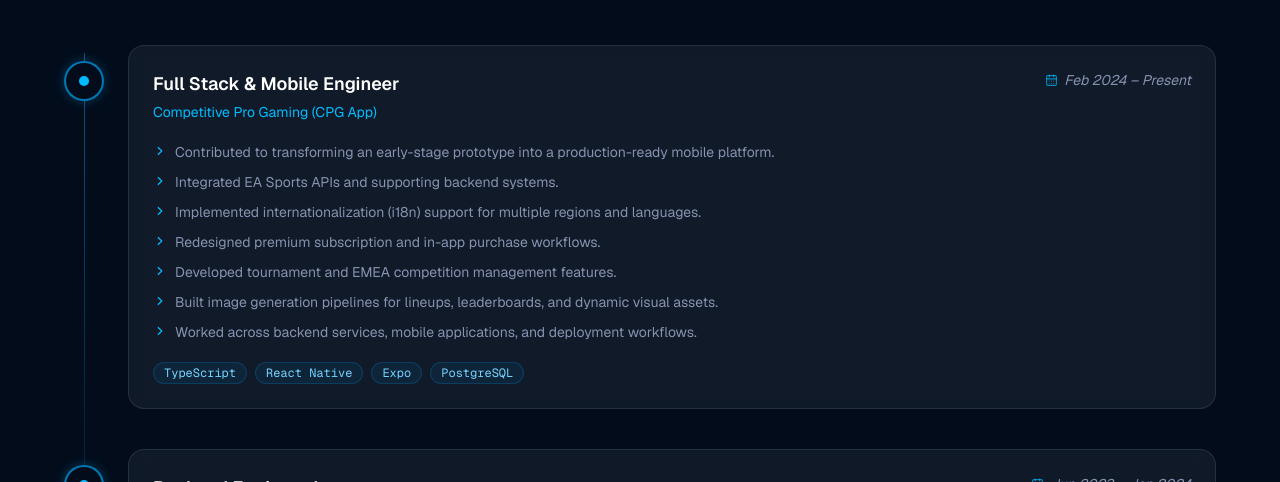
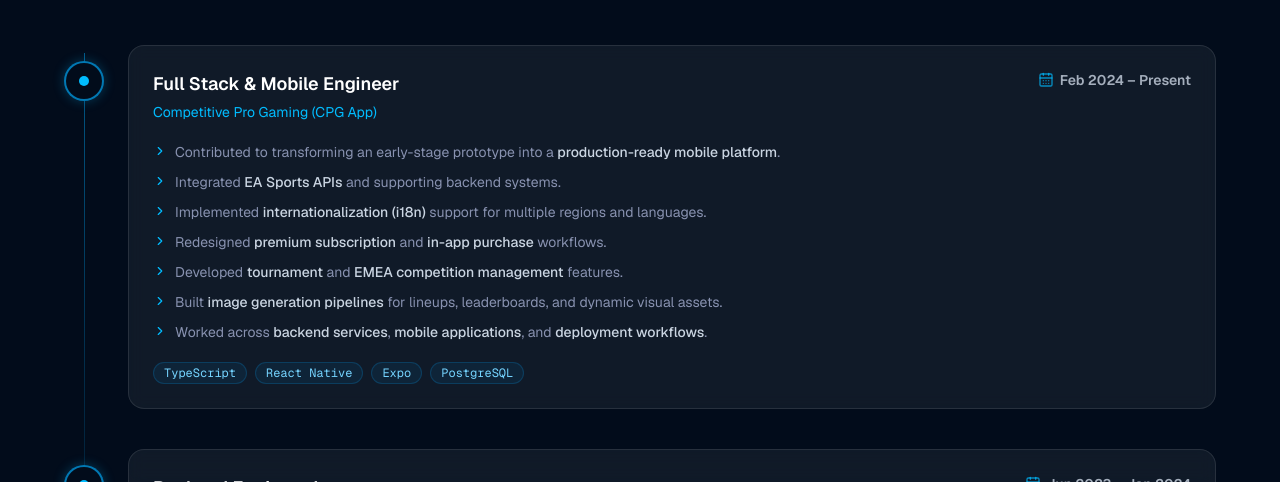
Before and after one commit to sairam4123/portfolio, a Next.js app: page / in a window 1280 px wide. Shown: the part 2318-2800 px from the top of the page. Built offline with nearby package versions, Linux system fonts and the light colour scheme.

Commit message:
feat: add Achievements section and enhance styling across components

```diff
--- a/src/app/globals.css
+++ b/src/app/globals.css
@@ -17,9 +17,12 @@ html {
 }
 
 body {
-  background: var(--background);
+  background-color: var(--background);
+  background-image: radial-gradient(rgba(14, 165, 233, 0.07) 1px, transparent 1px);
+  background-size: 32px 32px;
   color: var(--foreground);
   font-family: var(--font-geist-sans), Arial, Helvetica, sans-serif;
+  overflow-x: hidden;
 }
 
 /* Hero background orb drift */
--- a/src/app/page.tsx
+++ b/src/app/page.tsx
@@ -5,6 +5,7 @@ import Skills from "@/components/Skills";
 import Experience from "@/components/Experience";
 import Projects from "@/components/Projects";
 import Education from "@/components/Education";
+import Achievements from "@/components/Achievements";
 import Contact from "@/components/Contact";
 
 export default function Home() {
@@ -17,6 +18,7 @@ export default function Home() {
         <Skills />
         <Experience />
         <Projects />
+        <Achievements />
         <Education />
         <Contact />
       </main>
--- a/src/components/About.tsx
+++ b/src/components/About.tsx
@@ -2,8 +2,8 @@ import { FadeIn } from "@/components/animations";
 
 export default function About() {
   return (
-    <section id="about" className="py-24 px-6">
-      <div className="max-w-6xl mx-auto">
+    <section id="about" className="py-24 px-6 relative">
+      <div className="max-w-6xl mx-auto relative z-10">
         <FadeIn>
           <div className="mb-12">
             <div className="flex items-end gap-4">
--- /dev/null
+++ b/src/components/Achievements.tsx
@@ -0,0 +1,68 @@
+import { Trophy, BookOpen, Award, Gamepad2 } from "lucide-react";
+import type { LucideIcon } from "lucide-react";
+import { FadeIn, Stagger, StaggerItem } from "@/components/animations";
+
+const hi = (text: string) => (
+  <span className="text-white font-semibold">{text}</span>
+);
+
+const achievements: { icon: LucideIcon; color: string; bg: string; border: string; content: React.ReactNode }[] = [
+  {
+    icon: Trophy,
+    color: "text-yellow-400",
+    bg: "bg-yellow-500/10",
+    border: "border-yellow-500/20",
+    content: <>Won {hi("10+ prizes")} across {hi("12+ symposiums")}.</>,
+  },
+  {
+    icon: BookOpen,
+    color: "text-sky-300",
+    bg: "bg-sky-500/10",
+    border: "border-sky-500/20",
+    content: <>Published a research paper on {hi("TRAX")} in the {hi("IJMRSET")}.</>,
+  },
+  {
+    icon: Award,
+    color: "text-cyan-300",
+    bg: "bg-cyan-500/10",
+    border: "border-cyan-500/20",
+    content: <>Received {hi("2× Best Technical Student Award")} at Mookambigai College of Engineering.</>,
+  },
+  {
+    icon: Gamepad2,
+    color: "text-violet-400",
+    bg: "bg-violet-500/10",
+    border: "border-violet-500/20",
+    content: <>Organized {hi("5 GIC Game Jams")} for the Godot India Community.</>,
+  },
+];
+
+export default function Achievements() {
+  return (
+    <section id="achievements" className="py-24 px-6 relative">
+      <div className="max-w-6xl mx-auto relative z-10">
+        <FadeIn>
+          <div className="mb-12">
+            <div className="flex items-end gap-4">
+              <h2 className="text-3xl font-bold text-white">Achievements</h2>
+              <div className="flex-1 h-px bg-linear-to-r from-sky-500/30 to-transparent mb-1.5" />
+            </div>
+          </div>
+        </FadeIn>
+
+        <Stagger className="grid grid-cols-1 md:grid-cols-2 gap-5">
+          {achievements.map((a, i) => (
+            <StaggerItem key={i} index={i}>
+              <div className="bg-white/5 backdrop-blur-sm border border-white/10 rounded-2xl p-6 flex gap-5 items-start hover:border-white/20 hover:bg-white/[0.07] transition-all duration-300">
+                <div className={`shrink-0 w-12 h-12 rounded-xl ${a.bg} border ${a.border} flex items-center justify-center`}>
+                  <a.icon size={22} className={a.color} />
+                </div>
+                <p className="text-[#8892b0] text-sm leading-relaxed pt-3">{a.content}</p>
+              </div>
+            </StaggerItem>
+          ))}
+        </Stagger>
+      </div>
+    </section>
+  );
+}
--- a/src/components/Contact.tsx
+++ b/src/components/Contact.tsx
@@ -21,7 +21,7 @@ export default function Contact() {
     "w-full bg-white/5 border border-white/10 rounded-xl px-4 py-3 text-[#ccd6f6] placeholder-[#8892b0]/50 text-sm focus:outline-none focus:border-sky-500/60 focus:bg-white/[0.07] transition-all duration-200";
 
   return (
-    <section id="contact" className="py-24 px-6 relative overflow-hidden">
+    <section id="contact" className="py-24 px-6 relative">
       <div className="absolute bottom-0 left-1/2 -translate-x-1/2 w-150 h-75 bg-sky-700/10 rounded-full blur-3xl pointer-events-none" />
 
       <div className="max-w-6xl mx-auto relative z-10">
--- a/src/components/Education.tsx
+++ b/src/components/Education.tsx
@@ -3,8 +3,8 @@ import { FadeIn, Stagger, StaggerItem } from "@/components/animations";
 
 export default function Education() {
   return (
-    <section id="education" className="py-24 px-6">
-      <div className="max-w-6xl mx-auto">
+    <section id="education" className="py-24 px-6 relative">
+      <div className="max-w-6xl mx-auto relative z-10">
         <FadeIn>
           <div className="mb-12">
             <div className="flex items-end gap-4">
@@ -27,7 +27,7 @@ export default function Education() {
               <div className="flex-1 min-w-0">
                 <div className="flex flex-wrap items-start justify-between gap-2 mb-1">
                   <h3 className="text-white font-semibold">
-                    Bachelor of Technology — Information Technology
+                    Bachelor of Technology - Information Technology
                   </h3>
                   <span className="text-sky-300 text-xs font-mono bg-sky-500/10 border border-sky-400/20 px-3 py-1 rounded-full whitespace-nowrap shrink-0">
                     Expected 2027
--- a/src/components/Experience.tsx
+++ b/src/components/Experience.tsx
@@ -1,22 +1,26 @@
 'use client'
 
-import { useRef, useState } from "react";
+import { useRef, useState, type ReactNode } from "react";
 import { ChevronRight, CalendarDays } from "lucide-react";
 import { FadeIn, Stagger, StaggerItem } from "@/components/animations";
 
-const jobs = [
+const hi = (text: string) => (
+  <span className="text-slate-300 font-medium">{text}</span>
+);
+
+const jobs: { title: string; company: string; period: string; points: ReactNode[]; tech: string[] }[] = [
   {
     title: "Full Stack & Mobile Engineer",
     company: "Competitive Pro Gaming (CPG App)",
     period: "Feb 2024 – Present",
     points: [
-      "Contributed to transforming an early-stage prototype into a production-ready mobile platform.",
-      "Integrated EA Sports APIs and supporting backend systems.",
-      "Implemented internationalization (i18n) support for multiple regions and languages.",
-      "Redesigned premium subscription and in-app purchase workflows.",
-      "Developed tournament and EMEA competition management features.",
-      "Built image generation pipelines for lineups, leaderboards, and dynamic visual assets.",
-      "Worked across backend services, mobile applications, and deployment workflows.",
+      <>Contributed to transforming an early-stage prototype into a {hi("production-ready mobile platform")}.</>,
+      <>Integrated {hi("EA Sports APIs")} and supporting backend systems.</>,
+      <>Implemented {hi("internationalization (i18n)")} support for multiple regions and languages.</>,
+      <>Redesigned {hi("premium subscription")} and {hi("in-app purchase")} workflows.</>,
+      <>Developed {hi("tournament")} and {hi("EMEA competition management")} features.</>,
+      <>Built {hi("image generation pipelines")} for lineups, leaderboards, and dynamic visual assets.</>,
+      <>Worked across {hi("backend services")}, {hi("mobile applications")}, and {hi("deployment workflows")}.</>,
     ],
     tech: ["TypeScript", "React Native", "Expo", "PostgreSQL"],
   },
@@ -25,10 +29,10 @@ const jobs = [
     company: "Anicha Digital Infrastructure (Campuzone)",
     period: "Jun 2023 – Jan 2024",
     points: [
-      "Developed bulk data ingestion pipelines for student and staff onboarding.",
-      "Built attendance management functionality for educational institutions.",
-      "Implemented backend features and resolved production issues across the platform.",
-      "Worked with large-scale academic data entry and management workflows.",
+      <>Developed {hi("bulk data ingestion pipelines")} for student and staff onboarding.</>,
+      <>Built {hi("attendance management")} functionality for educational institutions.</>,
+      <>Implemented backend features and resolved {hi("production issues")} across the platform.</>,
+      <>Worked with {hi("large-scale academic data")} entry and management workflows.</>,
     ],
     tech: ["Python", "Django", "MySQL"],
   },
@@ -70,8 +74,8 @@ function GlowCard({ children }: { children: React.ReactNode }) {
 
 export default function Experience() {
   return (
-    <section id="experience" className="py-24 px-6">
-      <div className="max-w-6xl mx-auto">
+    <section id="experience" className="py-24 px-6 relative">
+      <div className="max-w-6xl mx-auto relative z-10">
         <FadeIn>
           <div className="mb-12">
             <div className="flex items-end gap-4">
@@ -95,8 +99,8 @@ export default function Experience() {
                   <GlowCard>
                     <div className="flex flex-wrap items-start justify-between gap-3 mb-1">
                       <h3 className="text-white font-semibold text-lg">{job.title}</h3>
-                      <span className="flex items-center gap-1.5 text-[#8892b0] text-sm italic">
-                        <CalendarDays size={13} className="text-sky-400/70 shrink-0" />
+                      <span className="flex items-center gap-1.5 text-slate-300/80 text-sm font-semibold">
+                        <CalendarDays size={16} className="text-sky-400/70 shrink-0" />
                         {job.period}
                       </span>
                     </div>
--- a/src/components/Navbar.tsx
+++ b/src/components/Navbar.tsx
@@ -8,6 +8,7 @@ const links = [
   { href: "#skills", label: "Skills" },
   { href: "#experience", label: "Experience" },
   { href: "#projects", label: "Projects" },
+  { href: "#achievements", label: "Achievements" },
   { href: "#education", label: "Education" },
   { href: "#contact", label: "Contact" },
 ];
```
Also changed, not shown: src/components/Projects.tsx (+26 -10 lines), src/components/animations.tsx (+20 -0 lines).
